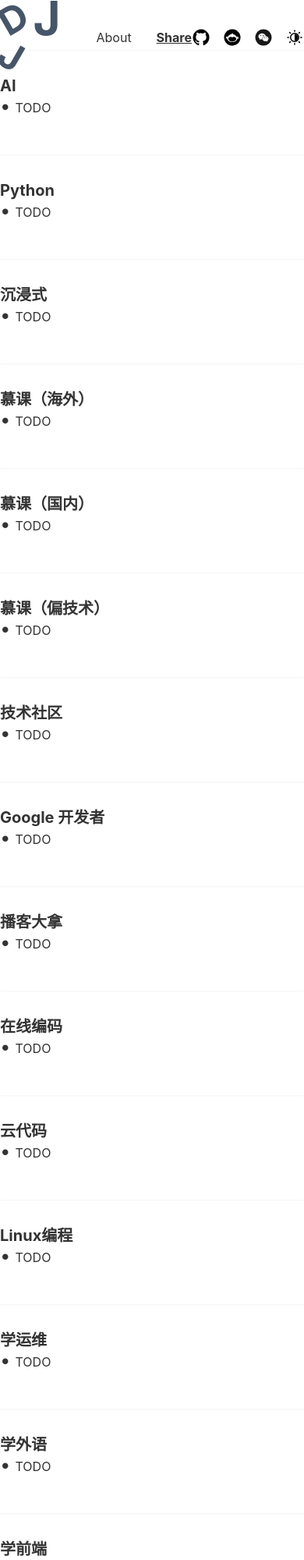
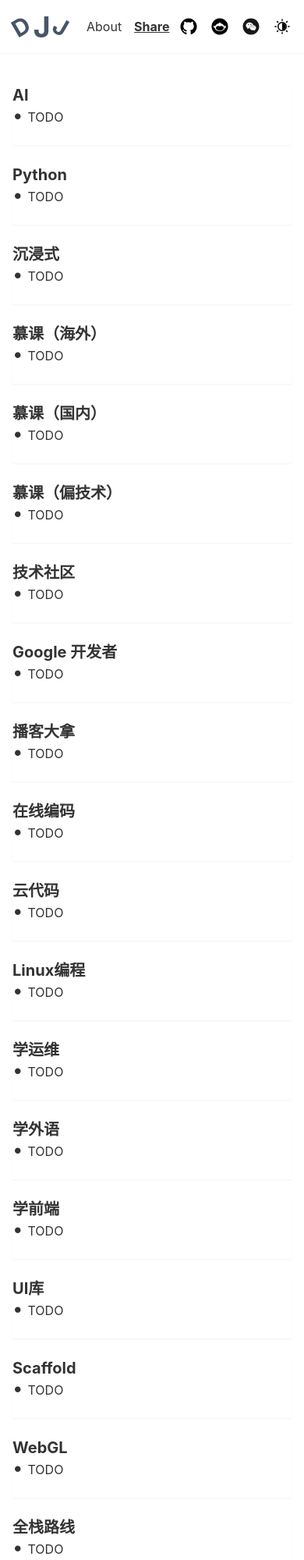
Before and after one commit to jinjuduan/jinjuduan.github.io, a plain HTML site: page share.html in a window 390 px wide. Shown: the top 2000 px of the page at 78% size. Drawn offline with Linux system fonts and the light colour scheme.

Commit message:
responsive screens adjust

```diff
--- a/share.html
+++ b/share.html
@@ -11,128 +11,132 @@
     <script src="./assets/js/components/navigation-bar.js"></script>
   </head>
   <body>
-    <header class="w-screen shadow-sm shadow-black-200 h-16 leading-16">
+    <header class="w-screen shadow-sm shadow-black-200 p-4">
       <section class="mx-auto container flex justify-between items-center">
-        <article class="flex items-center gap-12">
+        <article class="flex items-center gap-6 md:gap-12">
           <!-- <img class="w-12" src="./assets/img/logo.png" alt="DuanJinju DJJ" /> -->
-          <h1 class="text-5xl font-bold text-slate-600">
+          <h1 class="font-bold text-slate-600 text-3xl md:text-5xl">
             <a href="/">
               <span class="inline-block -rotate-30">D</span>
               <span class="inline-block scale-125">J</span>
               <span class="inline-block rotate-30">J</span>
             </a>
           </h1>
-          <ul class="flex gap-8">
+          <ul class="flex gap-4 text-base md:text-xl lg:3xl md:gap-8">
             <li><a href="/">About</a></li>
             <li><a class="font-bold underline" href="/share.html">Share</a></li>
           </ul>
         </article>
         <ul class="flex gap-4">
           <li>
-            <a href="https://github.com/jinjuduan/" target="_blank" title="Github"><img class="w-6"
-                src="./assets/img/social_github.svg" alt="Github" /></a>
+            <a href="https://github.com/jinjuduan/" target="_blank" title="Github">
+              <img class="w-6 md:w-8 lg:w-10"
+                src="./assets/img/social_github.svg" alt="Github" />
+            </a>
           </li>
           <li>
             <a href="https://juju99.coding.net/" target="_blank" title="CODING">
-              <img class="w-6" src="./assets/img/coding.svg" alt="Github" /></a>
+              <img class="w-6 md:w-8 lg:w-10" src="./assets/img/coding.svg" alt="Github" />
+            </a>
           </li>
           <li>
             <a class="relative group" href="#" title="WeChat">
-              <img class="w-6" src="./assets/img/social_wechat.svg" alt="Github" />
+              <img class="w-6 md:w-8 lg:w-10" src="./assets/img/social_wechat.svg" alt="Github" />
               <img class="absolute top-8 w-36 hidden group-hover:block" src="./assets/img/wechat.jpg"
                 alt="WeChat QRCode" title="SuperJujuD" />
             </a>
           </li>
           <li>
             <a href="#" title="WeChat">
-              <img class="w-6 img-dark" src="./assets/img/light-dark.svg" alt="Dark/Light mode" />
+              <img class="w-6 md:w-8 lg:w-10 img-dark" src="./assets/img/light-dark.svg" alt="Dark/Light mode" />
             </a>
           </li>
         </ul>
       </section>
     </header>
-    <main class="mx-auto container mb-12">
-      <article class="section-items mt-8 shadow-sm shadow-black-200 pb-12">
+
+    <main class="mx-auto container mb-12 p-4">
+      <article class="section-items mt-6 md:mt-8 lg:mt-12 shadow-sm shadow-black-200 pb-6 md:pb-12">
         <h3 class="text-xl font-bold">AI</h3>
         <p>TODO</p>
       </article>
-      <article class="section-items mt-8 shadow-sm shadow-black-200 pb-12">
+      <article class="section-items mt-6 md:mt-8 lg:mt-12 shadow-sm shadow-black-200 pb-6 md:pb-12">
         <h3 class="text-xl font-bold">Python</h3>
         <p>TODO</p>
       </article>
-      <article class="section-items mt-8 shadow-sm shadow-black-200 pb-12">
+      <article class="section-items mt-6 md:mt-8 lg:mt-12 shadow-sm shadow-black-200 pb-6 md:pb-12">
         <h3 class="text-xl font-bold">沉浸式</h3>
         <p>TODO</p>
       </article>
-      <article class="section-items mt-8 shadow-sm shadow-black-200 pb-12">
+      <article class="section-items mt-6 md:mt-8 lg:mt-12 shadow-sm shadow-black-200 pb-6 md:pb-12">
         <h3 class="text-xl font-bold">慕课（海外）</h3>
         <p>TODO</p>
       </article>
-      <article class="section-items mt-8 shadow-sm shadow-black-200 pb-12">
+      <article class="section-items mt-6 md:mt-8 lg:mt-12 shadow-sm shadow-black-200 pb-6 md:pb-12">
         <h3 class="text-xl font-bold">慕课（国内）</h3>
         <p>TODO</p>
       </article>
-      <article class="section-items mt-8 shadow-sm shadow-black-200 pb-12">
+      <article class="section-items mt-6 md:mt-8 lg:mt-12 shadow-sm shadow-black-200 pb-6 md:pb-12">
         <h3 class="text-xl font-bold">慕课（偏技术）</h3>
         <p>TODO</p>
       </article>
-      <article class="section-items mt-8 shadow-sm shadow-black-200 pb-12">
+      <article class="section-items mt-6 md:mt-8 lg:mt-12 shadow-sm shadow-black-200 pb-6 md:pb-12">
         <h3 class="text-xl font-bold">技术社区</h3>
         <p>TODO</p>
       </article>
-      <article class="section-items mt-8 shadow-sm shadow-black-200 pb-12">
+      <article class="section-items mt-6 md:mt-8 lg:mt-12 shadow-sm shadow-black-200 pb-6 md:pb-12">
         <h3 class="text-xl font-bold">Google 开发者</h3>
         <p>TODO</p>
       </article>
-      <article class="section-items mt-8 shadow-sm shadow-black-200 pb-12">
+      <article class="section-items mt-6 md:mt-8 lg:mt-12 shadow-sm shadow-black-200 pb-6 md:pb-12">
         <h3 class="text-xl font-bold">播客大拿</h3>
         <p>TODO</p>
       </article>
-      <article class="section-items mt-8 shadow-sm shadow-black-200 pb-12">
+      <article class="section-items mt-6 md:mt-8 lg:mt-12 shadow-sm shadow-black-200 pb-6 md:pb-12">
         <h3 class="text-xl font-bold">在线编码</h3>
         <p>TODO</p>
       </article>
-      <article class="section-items mt-8 shadow-sm shadow-black-200 pb-12">
+      <article class="section-items mt-6 md:mt-8 lg:mt-12 shadow-sm shadow-black-200 pb-6 md:pb-12">
         <h3 class="text-xl font-bold">云代码</h3>
         <p>TODO</p>
       </article>
-      <article class="section-items mt-8 shadow-sm shadow-black-200 pb-12">
+      <article class="section-items mt-6 md:mt-8 lg:mt-12 shadow-sm shadow-black-200 pb-6 md:pb-12">
         <h3 class="text-xl font-bold">Linux编程</h3>
         <p>TODO</p>
       </article>
-      <article class="section-items mt-8 shadow-sm shadow-black-200 pb-12">
+      <article class="section-items mt-6 md:mt-8 lg:mt-12 shadow-sm shadow-black-200 pb-6 md:pb-12">
         <h3 class="text-xl font-bold">学运维</h3>
         <p>TODO</p>
       </article>
-      <article class="section-items mt-8 shadow-sm shadow-black-200 pb-12">
+      <article class="section-items mt-6 md:mt-8 lg:mt-12 shadow-sm shadow-black-200 pb-6 md:pb-12">
         <h3 class="text-xl font-bold">学外语</h3>
         <p>TODO</p>
       </article>
-      <article class="section-items mt-8 shadow-sm shadow-black-200 pb-12">
+      <article class="section-items mt-6 md:mt-8 lg:mt-12 shadow-sm shadow-black-200 pb-6 md:pb-12">
         <h3 class="text-xl font-bold">学前端</h3>
         <p>TODO</p>
       </article>
-      <article class="section-items mt-8 shadow-sm shadow-black-200 pb-12">
+      <article class="section-items mt-6 md:mt-8 lg:mt-12 shadow-sm shadow-black-200 pb-6 md:pb-12">
         <h3 class="text-xl font-bold">UI库</h3>
         <p>TODO</p>
       </article>
-      <article class="section-items mt-8 shadow-sm shadow-black-200 pb-12">
+      <article class="section-items mt-6 md:mt-8 lg:mt-12 shadow-sm shadow-black-200 pb-6 md:pb-12">
         <h3 class="text-xl font-bold">Scaffold</h3>
         <p>TODO</p>
       </article>
-      <article class="section-items mt-8 shadow-sm shadow-black-200 pb-12">
+      <article class="section-items mt-6 md:mt-8 lg:mt-12 shadow-sm shadow-black-200 pb-6 md:pb-12">
         <h3 class="text-xl font-bold">WebGL</h3>
         <p>TODO</p>
       </article>
-      <article class="section-items mt-8 shadow-sm shadow-black-200 pb-12">
+      <article class="section-items mt-6 md:mt-8 lg:mt-12 shadow-sm shadow-black-200 pb-6 md:pb-12">
         <h3 class="text-xl font-bold">全栈路线</h3>
         <p>TODO</p>
       </article>
-      <article class="section-items mt-8 shadow-sm shadow-black-200 pb-12">
+      <article class="section-items mt-6 md:mt-8 lg:mt-12 shadow-sm shadow-black-200 pb-6 md:pb-12">
         <h3 class="text-xl font-bold">最佳实践</h3>
         <p>TODO</p>
       </article>
-      <article class="section-items mt-8 shadow-sm shadow-black-200 pb-12">
+      <article class="section-items mt-6 md:mt-8 lg:mt-12 shadow-sm shadow-black-200 pb-6 md:pb-12">
         <h3 class="text-xl font-bold">学计算机基础</h3>
         <p>TODO</p>
       </article>
```
Also changed, not shown: index.html (+20 -17 lines).
